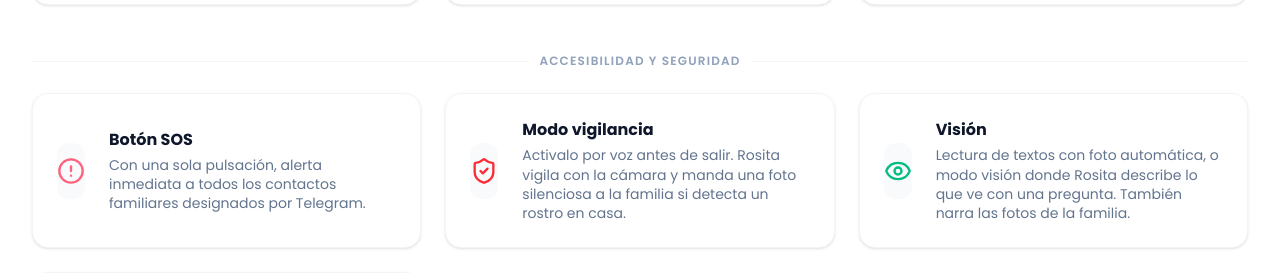
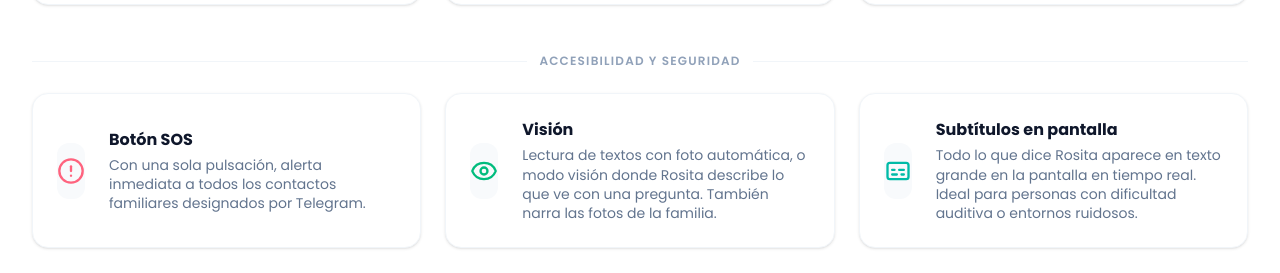
Before and after one commit to maxivalli/compan-IA-landing2, a React (Vite) app: page / in a window 1280 px wide. Shown: the part 5264-5537 px from the top of the page. Built offline with nearby package versions, Linux system fonts and the light colour scheme; a web font is replaced by a local one.

Commit message:
feat(landing): eliminar sección Modo vigilancia
Co-Authored-By: Claude Sonnet 4.6 <noreply@anthropic.com>

```diff
--- a/src/App.tsx
+++ b/src/App.tsx
@@ -32,8 +32,7 @@ import {
   Eye,
   CloudSun,
   Lightbulb,
-  Subtitles,
-  ShieldCheck
+  Subtitles
 } from 'lucide-react';
 
 const LATEST_ANDROID_BUILD_URL = 'https://expo.dev/artifacts/eas/Qg_cIX35xsRh-Wuhk4cjBI4HW9tVBc8xRce07b9R1R8.apk';
@@ -577,7 +576,6 @@ const Features = () => {
 
   const accessibilityFeatures = [
     { icon: <AlertCircle className="text-rose-400" />, title: "Botón SOS", desc: "Con una sola pulsación, alerta inmediata a todos los contactos familiares designados por Telegram." },
-    { icon: <ShieldCheck className="text-red-500" />, title: "Modo vigilancia", desc: "Activalo por voz antes de salir. Rosita vigila con la cámara y manda una foto silenciosa a la familia si detecta un rostro en casa." },
     { icon: <Eye className="text-emerald-500" />, title: "Visión", desc: "Lectura de textos con foto automática, o modo visión donde Rosita describe lo que ve con una pregunta. También narra las fotos de la familia." },
     { icon: <Subtitles className="text-teal-500" />, title: "Subtítulos en pantalla", desc: "Todo lo que dice Rosita aparece en texto grande en la pantalla en tiempo real. Ideal para personas con dificultad auditiva o entornos ruidosos." },
   ];
@@ -675,19 +673,6 @@ const SOSModal = ({ onClose }: { onClose: () => void }) => (
             </div>
           </div>
 
-          {/* Modo vigilancia */}
-          <div className="flex gap-4">
-            <div className="w-10 h-10 bg-red-100 rounded-xl flex items-center justify-center shrink-0 mt-0.5">
-              <ShieldCheck className="w-5 h-5 text-red-500" />
-            </div>
-            <div>
-              <h4 className="font-bold text-slate-900 mb-1">Modo vigilancia</h4>
-              <p className="text-slate-600 text-sm leading-relaxed">
-                Decile <span className="italic text-slate-500">"Activá el modo vigilancia"</span> antes de salir. <Brand /> espera un minuto para que puedas irte y luego vigila con la cámara frontal. Si detecta un rostro, toma una foto silenciosa y le avisa a la familia por Telegram con la hora exacta. Se desactiva por voz cuando volvés, o tocando la pantalla.
-              </p>
-            </div>
-          </div>
-
           {/* Alertas silenciosas */}
           <div className="flex gap-4">
             <div className="w-10 h-10 bg-violet-100 rounded-xl flex items-center justify-center shrink-0 mt-0.5">
@@ -1246,7 +1231,6 @@ const Comparison = () => {
     'Recordatorios activos',
     'Alarmas por voz (sin tocar la pantalla)',
     'Alertas de emergencia a la familia',
-    'Modo vigilancia del hogar',
     'Estimulación cognitiva',
     'Informes a la familia',
     'Sin capacitación técnica',
```
